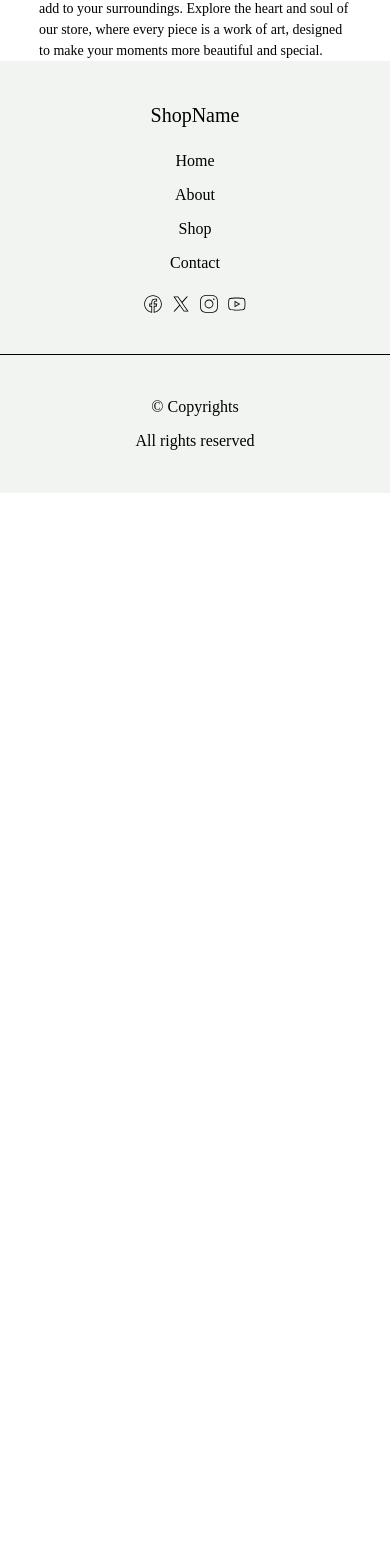
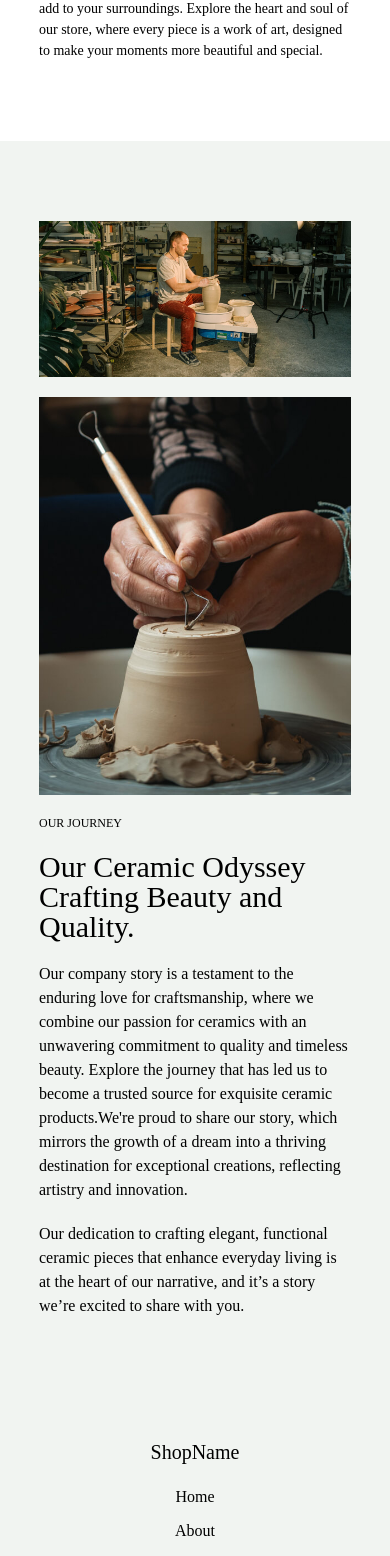
Before and after one commit to Vinzecta/Web-Project, a React (Vite) app: page / in a window 390 px wide. Shown: the part 1435-2991 px from the top of the page. Before the commit the page ends 1928 px from the top, so only its background shows below. Built offline with nearby package versions, Linux system fonts and the light colour scheme.

Commit message:
Finish styling explore section (about us)

```diff
--- a/src/Components/About Us/About.jsx
+++ b/src/Components/About Us/About.jsx
@@ -15,8 +15,8 @@ function About() {
                     content={about_content}
                     image={Image1}/>
             <Story/>
-            {/* <Explore/>
-            <Goal/> */}
+            <Explore/>
+            {/* <Goal/> */}
             <Footer/>
         </>
     );
--- /dev/null
+++ b/src/Components/About Us/Explore.css
@@ -0,0 +1,30 @@
+@media screen and (max-width: 600px) {
+    #journey {
+        font-size: 12px;
+    }
+
+    #journey-title {
+        font-size: 30px;
+    }
+
+    .journey-title {
+        font-size: 14px;
+    }
+
+    #journey-content {
+        flex-direction: column;
+        gap: 20px;
+    }
+
+    #journey-top {
+        width: 100%;
+    }
+
+    #journey-bottom {
+        width: 100%;
+    }
+
+    #journey-first {
+        height: 100%;
+    }
+}
--- a/src/Components/About Us/Explore.jsx
+++ b/src/Components/About Us/Explore.jsx
@@ -1,22 +1,25 @@
 import Image2 from "../../assets/image-2.jpg"
 import Image3 from "../../assets/image-3.jpg"
+import "./Explore.css"
 
 function Explore() {
     return (
-        <section className="p-5 mt-60">
-            <div className="-mt-24">
-                <img src={Image2} alt="Image 2" className="ml-25 w-450"/>
+        <section className="bg-[#F1F4F1] py-20 mt-20">
+            <div className="w-[80%] mx-auto">
+                <div className="flex flex-col gap-5">
+                    <img src={Image2} alt="Image2" id="journey-first"/>
 
-                <div className="flex mt-3">
-                    <div className=" ml-25 w-2/1">
-                        <img src={Image3} alt="Image 3" className="w-full h-full object-cover"/>
-                    </div>
+                    <div className="flex justify-between" id="journey-content">
+                        <div className="w-[50%]" id="journey-top">
+                            <img src={Image3} alt="" className="h-full w-full object-cover"/>
+                        </div>
 
-                    <div className=" ml-5 mr-20 h-fit">
-                        <p className="text-2xl">Our Journey</p>
-                        <h2 className="text-6xl">Explore CeramicShop and Our Ceramic Artistry</h2>
-                        <p className="text-2xl">Our company story is a testament to the enduring love for craftsmanship, where we combine our passion for ceramics with an unwavering commitment to quality and timeless beauty. Explore the journey that has led us to become a trusted source for exquisite ceramic products.We're proud to share our story, which mirrors the growth of a dream into a thriving destination for exceptional creations, reflecting artistry and innovation.</p>
-                        <p className="text-2xl">Our dedication to crafting elegant, functional ceramic pieces that enhance everyday living is at the heart of our narrative, and it’s a story we’re excited to share with you.</p>
+                        <div className="w-[48%] flex flex-col gap-5" id="journey-bottom">
+                            <p className="text-sm" id="journey">OUR JOURNEY</p>
+                            <h2 className="text-5xl" id="journey-title">Our Ceramic Odyssey Crafting Beauty and Quality.</h2>
+                            <p className="text-base journey-text">Our company story is a testament to the enduring love for craftsmanship, where we combine our passion for ceramics with an unwavering commitment to quality and timeless beauty. Explore the journey that has led us to become a trusted source for exquisite ceramic products.We're proud to share our story, which mirrors the growth of a dream into a thriving destination for exceptional creations, reflecting artistry and innovation.</p>
+                            <p className="text-base journey-text">Our dedication to crafting elegant, functional ceramic pieces that enhance everyday living is at the heart of our narrative, and it’s a story we’re excited to share with you.</p>
+                        </div>
                     </div>
                 </div>
             </div>
```
